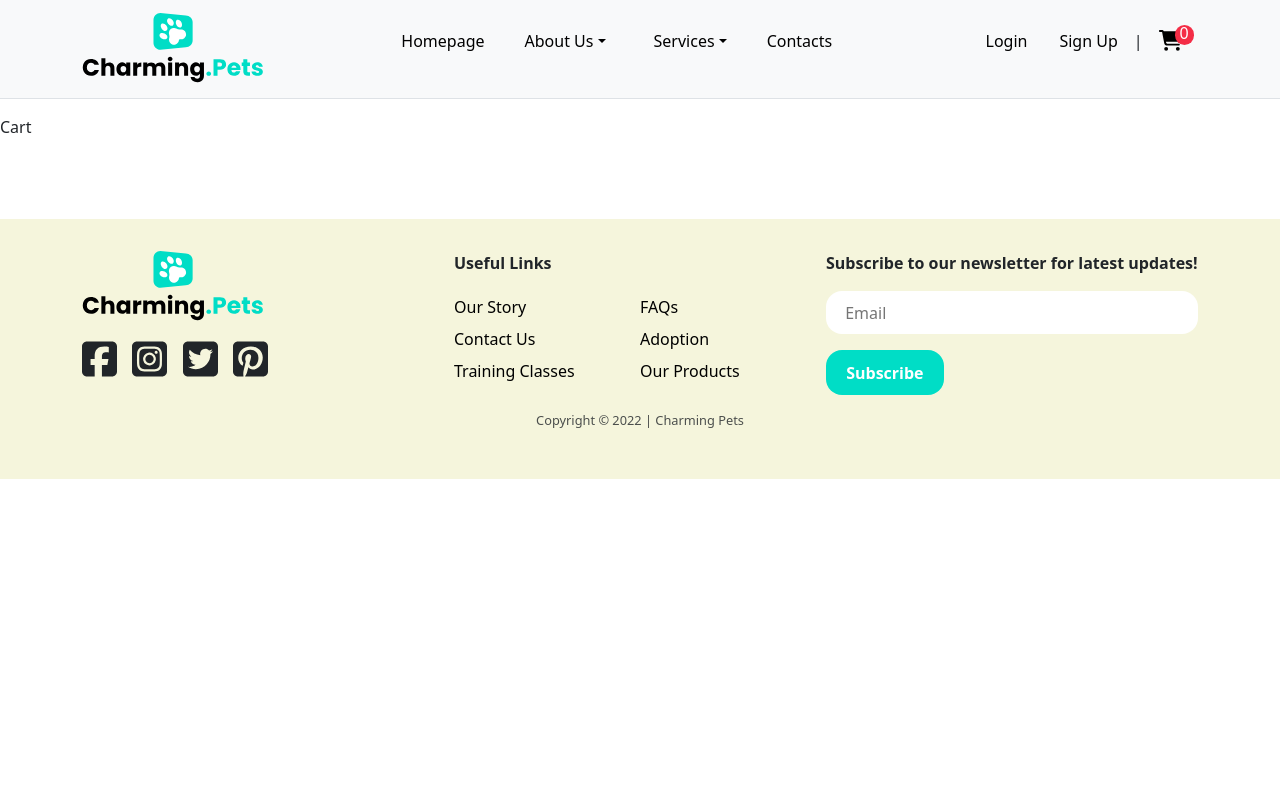
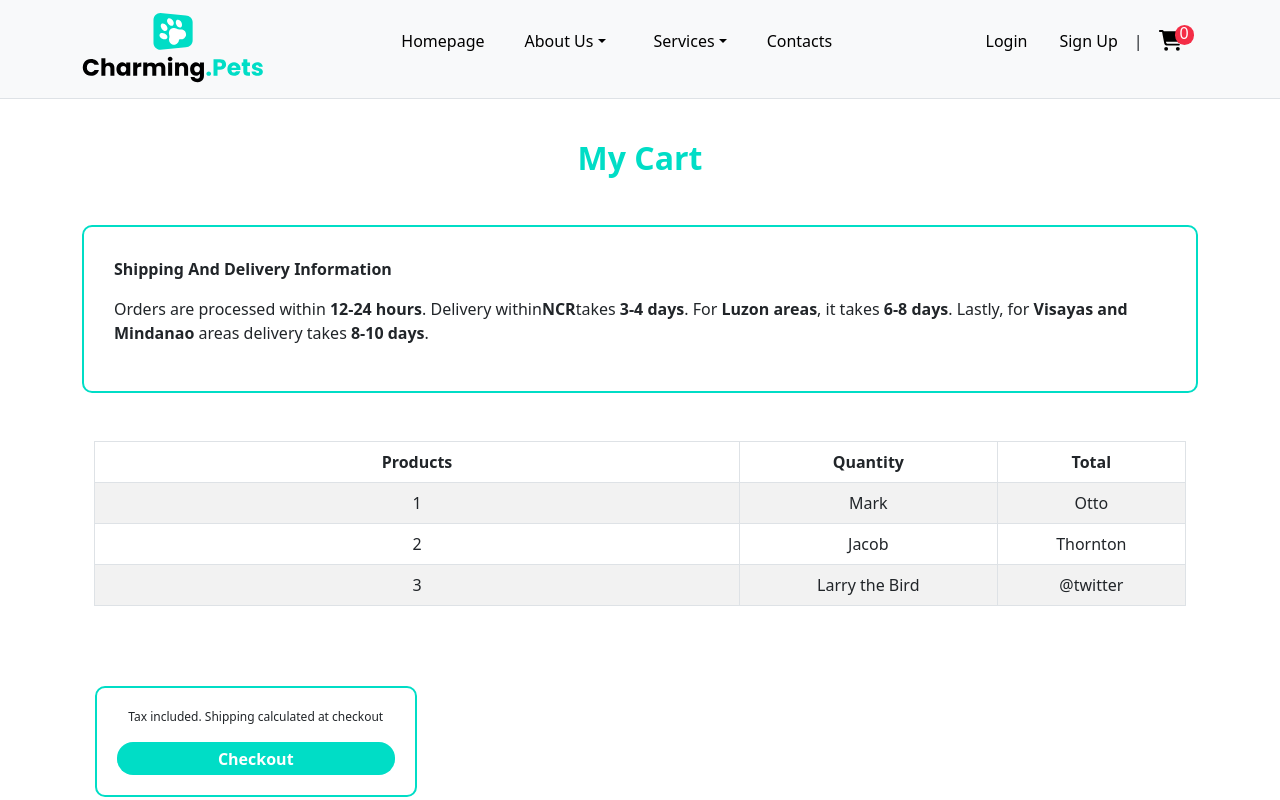
Before and after one commit to LightLotus/group-3-nickel-capstone, a React (Create React App) app: page /cart in a window 1280 px wide. Shown: the top 800 px of the page. Built offline with nearby package versions, Linux system fonts and the light colour scheme.

Commit message:
adding cart need to be polish

```diff
--- /dev/null
+++ b/src/css/Cart.css
@@ -0,0 +1,41 @@
+.Border-cart{
+    border-color:#00DDC6!important;
+    border-radius: 10px;
+    border-width: 2px!important;
+    padding: 30px;
+    /* padding-left: 20px;
+    padding-right: 20px; */
+}
+.cart{
+    color:#00DDC6 ;
+}
+
+.Cart-box{
+    border-color: #00DDC6!important;
+    border-radius: 10px;
+    border-width: 2px!important;
+    padding: 20px;
+    margin-top: 5rem;
+
+}
+.Checkout{
+  width: 100%;
+  background-color: #00DDC6;
+  text-decoration: none;
+  background-color: #00ddc6;
+  border: 1px solid transparent;
+  padding: 0.2rem 1.2rem;
+  color: #fff;
+  border-radius: 1rem;
+  transition: 0.3s;
+  font-weight: bold;
+
+}
+.Checkout:hover{
+    background-color: #fff;
+    border: 1px solid #00ddc6;
+    color: #00ddc6;
+}
+#p-tax{
+    font-size: 12px!important;
+}
--- a/src/pages/Cart.js
+++ b/src/pages/Cart.js
@@ -1,5 +1,73 @@
+import Table from 'react-bootstrap/Table';
+import Container from 'react-bootstrap/Container';
+import Row from 'react-bootstrap/Row';
+import Col from 'react-bootstrap/Col';
+import {MDBBtn} from 'mdb-react-ui-kit';
+
+
+import "../css/Cart.css";
+
+
+
 const Cart = () => {
-  return <div>Cart</div>;
+  return (
+
+
+  <Container className='p-4'>
+
+    <h2 className='cart text-center  mb-5'>My Cart</h2>
+     <Row>
+        <Col className='Border-cart border'>
+        <p className='text-start'><b>Shipping And Delivery Information</b></p>
+        <p className='text-start'>Orders are processed within <b>12-24 hours</b>.
+         Delivery within<b>NCR</b>takes <b>3-4 days</b>. For <b>Luzon areas</b>, it takes <b>6-8 days</b>. Lastly, for <b>Visayas and Mindanao</b> areas delivery takes <b>8-10 days</b>.</p>
+      </Col>
+      </Row>
+
+    <Table striped bordered hover className='mt-5'>
+    <thead>
+      <tr>
+        <th>Products</th>
+        <th>Quantity</th>
+        <th>Total</th>
+
+      </tr>
+    </thead>
+    <tbody>
+      <tr>
+        <td>1</td>
+        <td>Mark</td>
+        <td>Otto</td>
+
+      </tr>
+      <tr>
+        <td>2</td>
+        <td>Jacob</td>
+        <td>Thornton</td>
+
+      </tr>
+      <tr>
+        <td>3</td>
+        <td>Larry the Bird</td>
+        <td>@twitter</td>
+      </tr>
+    </tbody>
+    <Col md={6} className="Cart-box border">
+
+      <p id='p-tax'>Tax included. Shipping calculated at checkout</p>
+      <MDBBtn href="#" className="Checkout">Checkout</MDBBtn>
+    </Col>
+
+  </Table>
+  </Container>
+
+
+
+
+
+
+
+  );
 };
 
 export default Cart;
--- a/src/pages/OurProducts.js
+++ b/src/pages/OurProducts.js
@@ -1,4 +1,4 @@
-import Button from 'react-bootstrap/Button';
+
 import Card from 'react-bootstrap/Card';
 import Container from "react-bootstrap/Container";
 import CardGroup from 'react-bootstrap/CardGroup';
```
